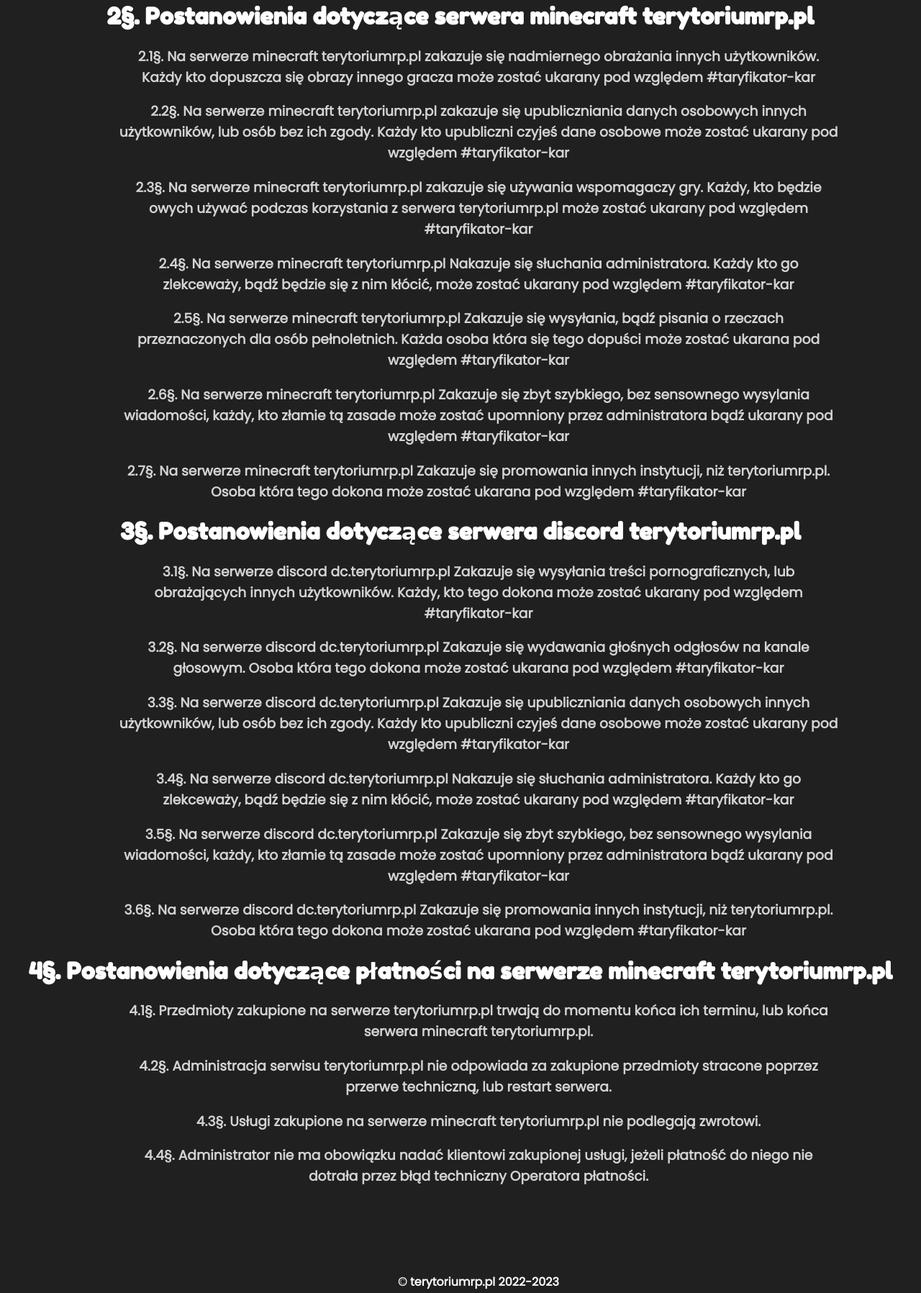
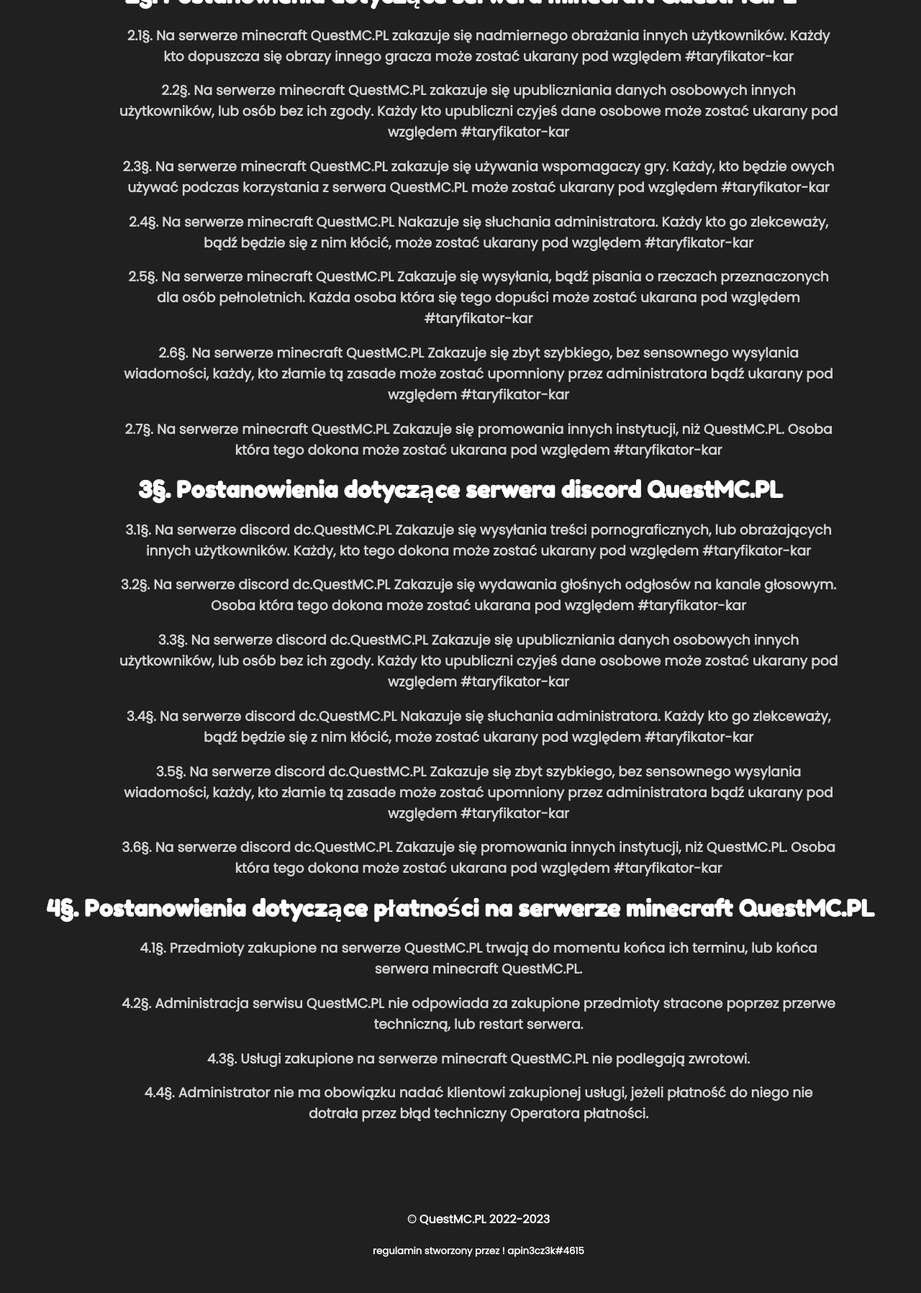
Before and after one commit to pin3cz3k/webquestmc, a plain HTML site: page regulamin.html in a window 1280 px wide. Shown: the part 702-2499 px from the top of the page at 72% size. Drawn offline with Linux system fonts and the light colour scheme.

Commit message:
Update regulamin.html

```diff
--- a/regulamin.html
+++ b/regulamin.html
@@ -2,7 +2,7 @@
 <html>
     <head>
 
-        <title>terytoriumRP.PL || Regulamin</title>
+        <title>QuestMC.PL || Regulamin</title>
 
         <link rel="icon" type="image/x-icon" href="/image/logo.png">
 
@@ -18,37 +18,37 @@
     <body>
         <center>
             <br></br>
-            <h1 class="title" style="font-family: 'Poppins', sans-serif;">Regulamin serwisu internetowego terytoriumrp.pl</h1>
+            <h1 class="title" style="font-family: 'Poppins', sans-serif;">Regulamin serwisu internetowego QuestMC.PL</h1>
             <br></br>
             <h1 class="title">1§. Postanowienia ogólne</h1>
-            <h3 id="x">1.1§. Serwer minecraft terytoriumrp.pl nie jest w żaden sposób powiązany z firmą Mojang AB.</h3>
-            <h3 id="x">1.2§. Na serwerze minecraft terytoriumrp.pl, jak zarówno na discordzie dc.terytoriumrp.pl zabrania się działania na szkodę serwera, każdy, kto zadziała na szkodę serwera może zostać ukrany pod względem #taryfikator-kar.</h3>
-            <h3 id="x">1.3§. Osobą dołączająca na serwer minecraft terytoriumrp.pl lub serwer discord dc.terytoriumrp.pl jest zobowiązana do przestrzegania regulaminu, niezależnie od tego, czy sie z nim zapoznała.</h3>
-            <h3 id="x">1.4§. Zarząd serwera minecraft terytoriumrp.pl oraz serwera discord dc.terytoriumrp.pl jest uprawniony do zmiany regulaminu bez informowania użytkowników o tym.</h3>
+            <h3 id="x">1.1§. Serwer minecraft QuestMC.PL nie jest w żaden sposób powiązany z firmą Mojang AB.</h3>
+            <h3 id="x">1.2§. Na serwerze minecraft QuestMC.PL, jak zarówno na discordzie dc.QuestMC.PL zabrania się działania na szkodę serwera, każdy, kto zadziała na szkodę serwera może zostać ukrany pod względem #taryfikator-kar.</h3>
+            <h3 id="x">1.3§. Osobą dołączająca na serwer minecraft QuestMC.PL lub serwer discord dc.QuestMC.PL jest zobowiązana do przestrzegania regulaminu, niezależnie od tego, czy sie z nim zapoznała.</h3>
+            <h3 id="x">1.4§. Zarząd serwera minecraft QuestMC.PL oraz serwera discord dc.QuestMC.PL jest uprawniony do zmiany regulaminu bez informowania użytkowników o tym.</h3>
             <h3 id="x">1.5§. Administrator ma prawo sprawdzić twój komputer w celu wykrycia wspomagaczy gry za pomocą aplikacji anydesk, która pozwala na kontrolowanie myszki i klawiatury użytkownika w czasie rzeczywistym. Ten, kto nie zezwoli administratorowi na sprawdzenie jego komputera za pomocą aplikacji anydesk, może zostać ukarany pod względem #taryfikator-kar</h3>
-            <h1 class="title">2§. Postanowienia dotyczące serwera minecraft terytoriumrp.pl</h1>
-            <h3 id="x">2.1§. Na serwerze minecraft terytoriumrp.pl zakazuje się nadmiernego obrażania innych użytkowników. Każdy kto dopuszcza się obrazy innego gracza może zostać ukarany pod względem #taryfikator-kar</h3>
-            <h3 id="x">2.2§. Na serwerze minecraft terytoriumrp.pl zakazuje się upubliczniania danych osobowych innych użytkowników, lub osób bez ich zgody. Każdy kto upubliczni czyjeś dane osobowe może zostać ukarany pod względem #taryfikator-kar</h3>
-            <h3 id="x">2.3§. Na serwerze minecraft terytoriumrp.pl zakazuje się używania wspomagaczy gry. Każdy, kto będzie owych używać podczas korzystania z serwera terytoriumrp.pl może zostać ukarany pod względem #taryfikator-kar</h3>
-            <h3 id="x">2.4§. Na serwerze minecraft terytoriumrp.pl Nakazuje się słuchania administratora. Każdy kto go zlekceważy, bądź będzie się z nim kłócić, może zostać ukarany pod względem #taryfikator-kar</h3>
-            <h3 id="x">2.5§. Na serwerze minecraft terytoriumrp.pl Zakazuje się wysyłania, bądź pisania o rzeczach przeznaczonych dla osób pełnoletnich. Każda osoba która się tego dopuści może zostać ukarana pod względem #taryfikator-kar</h3>
-            <h3 id="x">2.6§. Na serwerze minecraft terytoriumrp.pl Zakazuje się zbyt szybkiego, bez sensownego wysylania wiadomości, każdy, kto złamie tą zasade może zostać upomniony przez administratora bądź ukarany pod względem #taryfikator-kar</h3>
-            <h3 id="x">2.7§. Na serwerze minecraft terytoriumrp.pl Zakazuje się promowania innych instytucji, niż terytoriumrp.pl. Osoba która tego dokona może zostać ukarana pod względem #taryfikator-kar</h3>
-            <h1 class="title">3§. Postanowienia dotyczące serwera discord terytoriumrp.pl</h1>
-            <h3 id="x">3.1§. Na serwerze discord dc.terytoriumrp.pl Zakazuje się wysyłania treści pornograficznych, lub obrażających innych użytkowników. Każdy, kto tego dokona może zostać ukarany pod względem #taryfikator-kar</h3>
-            <h3 id="x">3.2§. Na serwerze discord dc.terytoriumrp.pl Zakazuje się wydawania głośnych odgłosów na kanale głosowym. Osoba która tego dokona może zostać ukarana pod względem #taryfikator-kar</h3>
-            <h3 id="x">3.3§. Na serwerze discord dc.terytoriumrp.pl Zakazuje się upubliczniania danych osobowych innych użytkowników, lub osób bez ich zgody. Każdy kto upubliczni czyjeś dane osobowe może zostać ukarany pod względem #taryfikator-kar</h3>
-            <h3 id="x">3.4§. Na serwerze discord dc.terytoriumrp.pl Nakazuje się słuchania administratora. Każdy kto go zlekceważy, bądź będzie się z nim kłócić, może zostać ukarany pod względem #taryfikator-kar</h3>
-            <h3 id="x">3.5§. Na serwerze discord dc.terytoriumrp.pl Zakazuje się zbyt szybkiego, bez sensownego wysylania wiadomości, każdy, kto złamie tą zasade może zostać upomniony przez administratora bądź ukarany pod względem #taryfikator-kar</h3>
-            <h3 id="x">3.6§. Na serwerze discord dc.terytoriumrp.pl Zakazuje się promowania innych instytucji, niż terytoriumrp.pl. Osoba która tego dokona może zostać ukarana pod względem #taryfikator-kar</h3>
-            <h1 class="title">4§. Postanowienia dotyczące płatności na serwerze minecraft terytoriumrp.pl</h1>
-            <h3 id="x">4.1§. Przedmioty zakupione na serwerze terytoriumrp.pl trwają do momentu końca ich terminu, lub końca serwera minecraft terytoriumrp.pl.</h3>
-            <h3 id="x">4.2§. Administracja serwisu terytoriumrp.pl nie odpowiada za zakupione przedmioty stracone poprzez przerwe techniczną, lub restart serwera.</h3>
-            <h3 id="x">4.3§. Usługi zakupione na serwerze minecraft terytoriumrp.pl nie podlegają zwrotowi.</h3>
+            <h1 class="title">2§. Postanowienia dotyczące serwera minecraft QuestMC.PL</h1>
+            <h3 id="x">2.1§. Na serwerze minecraft QuestMC.PL zakazuje się nadmiernego obrażania innych użytkowników. Każdy kto dopuszcza się obrazy innego gracza może zostać ukarany pod względem #taryfikator-kar</h3>
+            <h3 id="x">2.2§. Na serwerze minecraft QuestMC.PL zakazuje się upubliczniania danych osobowych innych użytkowników, lub osób bez ich zgody. Każdy kto upubliczni czyjeś dane osobowe może zostać ukarany pod względem #taryfikator-kar</h3>
+            <h3 id="x">2.3§. Na serwerze minecraft QuestMC.PL zakazuje się używania wspomagaczy gry. Każdy, kto będzie owych używać podczas korzystania z serwera QuestMC.PL może zostać ukarany pod względem #taryfikator-kar</h3>
+            <h3 id="x">2.4§. Na serwerze minecraft QuestMC.PL Nakazuje się słuchania administratora. Każdy kto go zlekceważy, bądź będzie się z nim kłócić, może zostać ukarany pod względem #taryfikator-kar</h3>
+            <h3 id="x">2.5§. Na serwerze minecraft QuestMC.PL Zakazuje się wysyłania, bądź pisania o rzeczach przeznaczonych dla osób pełnoletnich. Każda osoba która się tego dopuści może zostać ukarana pod względem #taryfikator-kar</h3>
+            <h3 id="x">2.6§. Na serwerze minecraft QuestMC.PL Zakazuje się zbyt szybkiego, bez sensownego wysylania wiadomości, każdy, kto złamie tą zasade może zostać upomniony przez administratora bądź ukarany pod względem #taryfikator-kar</h3>
+            <h3 id="x">2.7§. Na serwerze minecraft QuestMC.PL Zakazuje się promowania innych instytucji, niż QuestMC.PL. Osoba która tego dokona może zostać ukarana pod względem #taryfikator-kar</h3>
+            <h1 class="title">3§. Postanowienia dotyczące serwera discord QuestMC.PL</h1>
+            <h3 id="x">3.1§. Na serwerze discord dc.QuestMC.PL Zakazuje się wysyłania treści pornograficznych, lub obrażających innych użytkowników. Każdy, kto tego dokona może zostać ukarany pod względem #taryfikator-kar</h3>
+            <h3 id="x">3.2§. Na serwerze discord dc.QuestMC.PL Zakazuje się wydawania głośnych odgłosów na kanale głosowym. Osoba która tego dokona może zostać ukarana pod względem #taryfikator-kar</h3>
+            <h3 id="x">3.3§. Na serwerze discord dc.QuestMC.PL Zakazuje się upubliczniania danych osobowych innych użytkowników, lub osób bez ich zgody. Każdy kto upubliczni czyjeś dane osobowe może zostać ukarany pod względem #taryfikator-kar</h3>
+            <h3 id="x">3.4§. Na serwerze discord dc.QuestMC.PL Nakazuje się słuchania administratora. Każdy kto go zlekceważy, bądź będzie się z nim kłócić, może zostać ukarany pod względem #taryfikator-kar</h3>
+            <h3 id="x">3.5§. Na serwerze discord dc.QuestMC.PL Zakazuje się zbyt szybkiego, bez sensownego wysylania wiadomości, każdy, kto złamie tą zasade może zostać upomniony przez administratora bądź ukarany pod względem #taryfikator-kar</h3>
+            <h3 id="x">3.6§. Na serwerze discord dc.QuestMC.PL Zakazuje się promowania innych instytucji, niż QuestMC.PL. Osoba która tego dokona może zostać ukarana pod względem #taryfikator-kar</h3>
+            <h1 class="title">4§. Postanowienia dotyczące płatności na serwerze minecraft QuestMC.PL</h1>
+            <h3 id="x">4.1§. Przedmioty zakupione na serwerze QuestMC.PL trwają do momentu końca ich terminu, lub końca serwera minecraft QuestMC.PL.</h3>
+            <h3 id="x">4.2§. Administracja serwisu QuestMC.PL nie odpowiada za zakupione przedmioty stracone poprzez przerwe techniczną, lub restart serwera.</h3>
+            <h3 id="x">4.3§. Usługi zakupione na serwerze minecraft QuestMC.PL nie podlegają zwrotowi.</h3>
             <h3 id="x">4.4§. Administrator nie ma obowiązku nadać klientowi zakupionej usługi, jeżeli płatność do niego nie dotrała przez błąd techniczny Operatora płatności.</h3>
             <br></br>
             <br></br>
-            <h4 class="title" id="x">© terytoriumrp.pl 2022-2023</h4>
+            <h4 class="title" id="x">© QuestMC.PL 2022-2023</h4>
             <h5 class="title" id="x">regulamin stworzony przez ! apin3cz3k#4615</h5>
             <br></br>
         </center>
```
